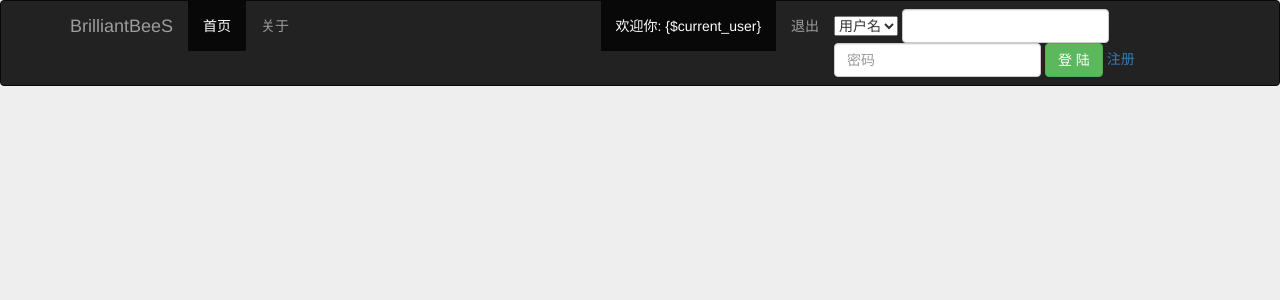
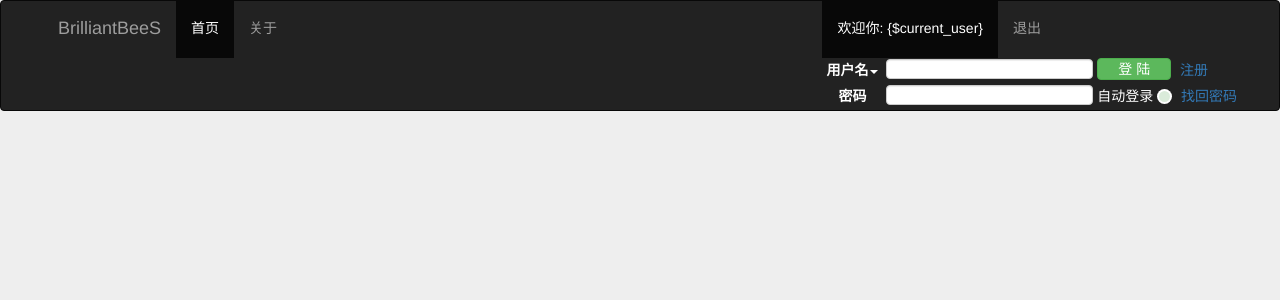
Before and after one commit to pineapplebin/BrilliantBeeS, a PHP site: page /Template/Public/base.html in a window 1280 px wide. Shown: the top 300 px of the page. Run offline with PHP 8.4, Linux system fonts and the light colour scheme.

Commit message:
修改模板登录样式

```diff
--- a/Application/User/Controller/LoginController.class.php
+++ b/Application/User/Controller/LoginController.class.php
@@ -21,6 +21,10 @@ class LoginController extends NormalBaseController {
         if ($result) {
             session('user_id', $result['user_id']);
             session('user_name', $result['user_name']);
+            if (I('remember_me')) {
+                // 长期登录操作
+                flash('已点击自动登录', 'blue');
+            }
             flash('登录成功', 'green');
             redirect($_SERVER['HTTP_REFERER']);
         } else {
--- a/Public/css/base.css
+++ b/Public/css/base.css
@@ -3,6 +3,107 @@ body {
     background-color: #eee;
 }
 
+.head-container {
+    width: 95%;
+    padding-right: 10px;
+    padding-left: 10px;
+    margin-left: auto;
+    margin-right: auto;
+}
+
 .alert {
     margin-bottom: 5px;
 }
+
+ul.nav li a {
+    height: 57px;
+    padding-top: 17px;
+}
+
+.navbar-brand {
+    height: 57px;
+    padding-top: 17px;
+}
+
+.form-label {
+    text-align: center;
+    color: white;
+    width: 60px;
+}
+
+.form-control {
+    margin-bottom: 5px;
+    padding: 0 12px;
+    height: 20px;
+
+}
+
+.my-form-group {
+    display: block;
+    line-height: 1;
+}
+
+.navbar-form {
+    padding: 0;
+    margin-bottom: 0;
+    margin-top: 5px;
+}
+
+#login-btn {
+    padding: 0 20px;
+    margin-bottom: 5px;
+}
+
+.select-btn {
+    text-decoration: none;
+    color: white;
+    font-weight: bold;
+    cursor: pointer;
+}
+
+.select-btn:hover {
+    text-decoration: none;
+    color: white;
+}
+
+.dropdown-menu {
+    min-width: 40px;
+}
+
+.dropdown-menu > li > a {
+    padding: 3px 10px;
+}
+
+
+#remember-span {
+    cursor: pointer;
+    color: white;
+}
+
+#fake-checkbox {
+    display: inline-block;
+    height: 15px;
+    width: 15px;
+    background: white;
+    vertical-align: -20%;
+    content: '';
+    text-align: center;
+    -moz-border-radius: 50px;
+    -webkit-border-radius: 50px;
+    border-radius: 50px;
+}
+
+#fake-checked {
+    opacity: 0.2;
+    display: block;
+    width: 70%;
+    height: 70%;
+    margin-left: auto;
+    margin-right: auto;
+    margin-top: 2px;
+    vertical-align: middle;
+    background: #449D44;
+    -moz-border-radius: 50px;
+    -webkit-border-radius: 50px;
+    border-radius: 50px;
+}
--- a/Public/js/base.js
+++ b/Public/js/base.js
@@ -15,12 +15,44 @@ $(function() {
         }, 500);
     }, 3000);
 
-    $('#login_btn').click(function() {
+    $('#login-btn').click(function() {
         var pwd = $('input[name="user_password"]');
-        if (pwd.val() != '') {
+        var user = $('input[name="user_selected"]');
+        if (pwd.val() != '' && user.val() != '') {
             pwd.val($.md5(pwd.val()));
         } else {
             return false;
         }
     });
+
+    $('#select-user').click(function() {
+        change_select('用户名', 'name');
+    });
+
+    $('#select-email').click(function() {
+        change_select('邮箱', 'email');
+    });
+
+    $('#remember-span').click(function() {
+        var fake_dot = $('#fake-checked');
+        var true_dot = $('input[name="remember_me"]');
+        if (true_dot.attr('checked') == 'checked') {
+            true_dot.attr('checked', false);
+            fake_dot.css('opacity', 0.2);
+        } else {
+            true_dot.attr('checked', true);
+            fake_dot.css('opacity', 1);
+        }
+    });
 });
+
+
+function change_select(che, eng) {
+    var triangle = '<span class="caret"></span>';
+    var show_che = $('#dropdownMenu');
+    show_che.text(che);
+    show_che.append(triangle);
+
+    var change_eng = $('#login_type_select');
+    change_eng.val(eng);
+}
--- a/Template/Public/base.html
+++ b/Template/Public/base.html
@@ -3,7 +3,7 @@
 <head>
     <meta charset="UTF-8">
     <meta http-equiv="X-UA-Compatible" content="IE=edge">
-    <meta name="viewport" content="width=device-width, initial-scale=1">
+    <meta name="viewport" content="width=device-width, initial-scale=1, minimal-ui">
     <meta name="description" content="">
     <meta name="author" content="">
     <link rel="icon" href="__PUBLIC__/favicon.ico">
@@ -18,7 +18,7 @@
 <body>
 
 <nav class="navbar navbar-inverse">
-    <div class="container">
+    <div class="head-container">
         <div class="navbar-header">
             <button type="button" class="navbar-toggle collapsed" data-toggle="collapse" data-target="#navbar" aria-expanded="false" aria-controls="navbar">
                 <span class="sr-only">Toggle navigation</span>
@@ -46,20 +46,32 @@
                     <else/>
                     <!--未登录显示 登陆框  -->
                     <form action="{:U('User/Login/handle')}"  class="navbar-form" method="post">
-                    <div class="form-group">
-                        <select name="login_type" id="login_type">
-                            <option value="name">用户名</option>
-                            <option value="email">邮箱</option>
+                        <div style="display: inline-block;">
+                            <div class="my-form-group">
+                                <div class="form-label" style="display: inline-block">
+                                    <select name="login_type" style="display: none">
+                                        <option value="name" id="login_type_select"></option>
                                     </select>
+                                    <div class="dropdown">
+                                        <a class="select-btn dropdown-toggle" type="button" id="dropdownMenu" data-toggle="dropdown" aria-haspopup="true" aria-expanded="true">用户名<span class="caret"></span></a>
+                                        <ul class="dropdown-menu" aria-labelledby="dropdownMenu">
+                                            <li><a href="javascript:" id="select-user">用户名</a></li>
+                                            <li><a href="javascript:" id="select-email">邮箱</a></li>
+                                        </ul>
                                     </div>
-                    <div class="form-group">
-                        <input type="text" placeholder="" name="user_selected" class="form-control">
                                 </div>
-                    <div class="form-group">
-                        <input type="password" placeholder="密码" name="user_password" class="form-control">
+                                <input type="text" name="user_selected" class="form-control">
+                                <button type="submit" class="btn btn-success" id="login-btn">登 陆</button>
+                                <a href="{:U('User/Signup/index')}" style="margin-left: 5px;">注册</a>
                             </div>
-                    <button type="submit" class="btn btn-success" id="login_btn">登 陆</button>
-                    <a href="{:U('User/Signup/index')}" >注册</a>
+                            <div class="my-form-group">
+                                <label for="user_password" class="form-label">密码</label>
+                                <input type="password" id="user_password" name="user_password" class="form-control">
+                                <span id="remember-span">自动登录 <span id="fake-checkbox"><span id="fake-checked"></span></span></span>
+                                <input type="checkbox" name="remember_me" style="display: none;"/>
+                                <a href="" style="margin-left: 5px;">找回密码</a>
+                            </div>
+                        </div>
                     </form>
                 </if>
             </div>
```
Lines whose indentation alone changed are shown as unchanged.
